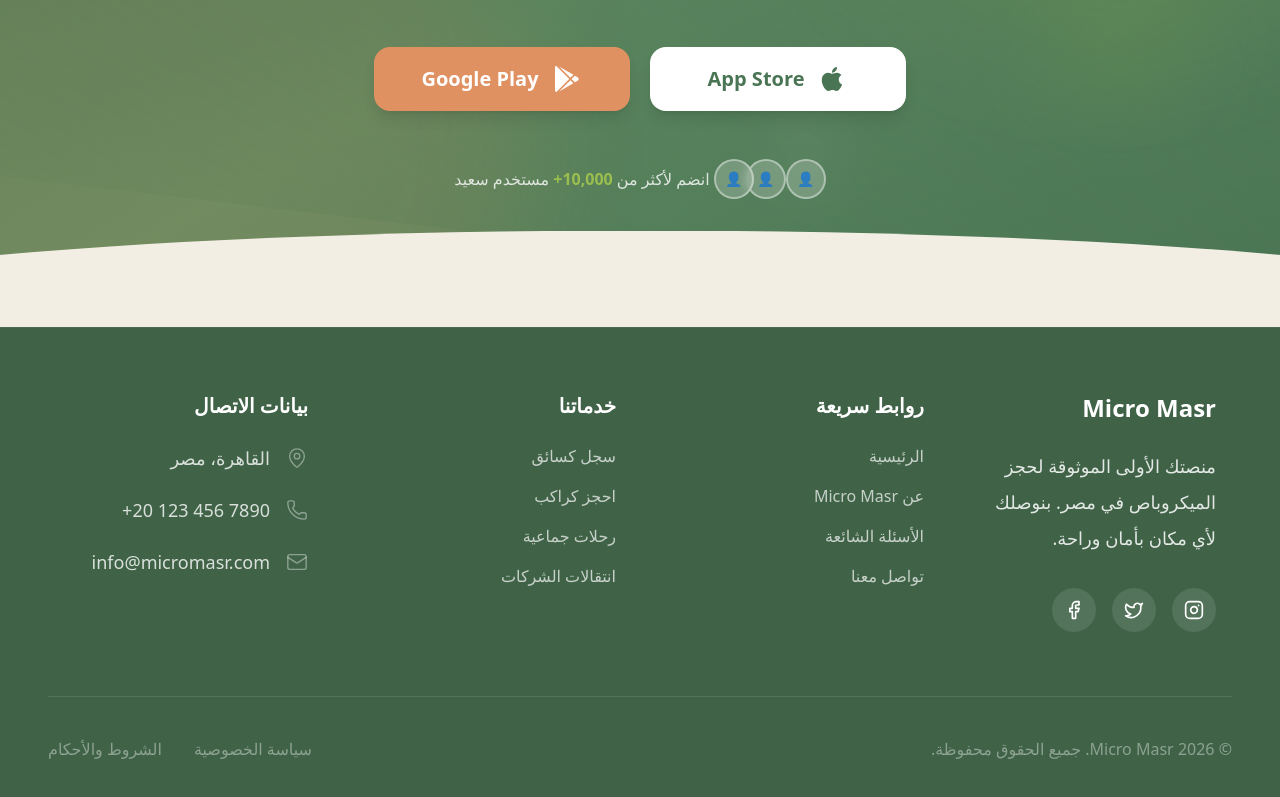
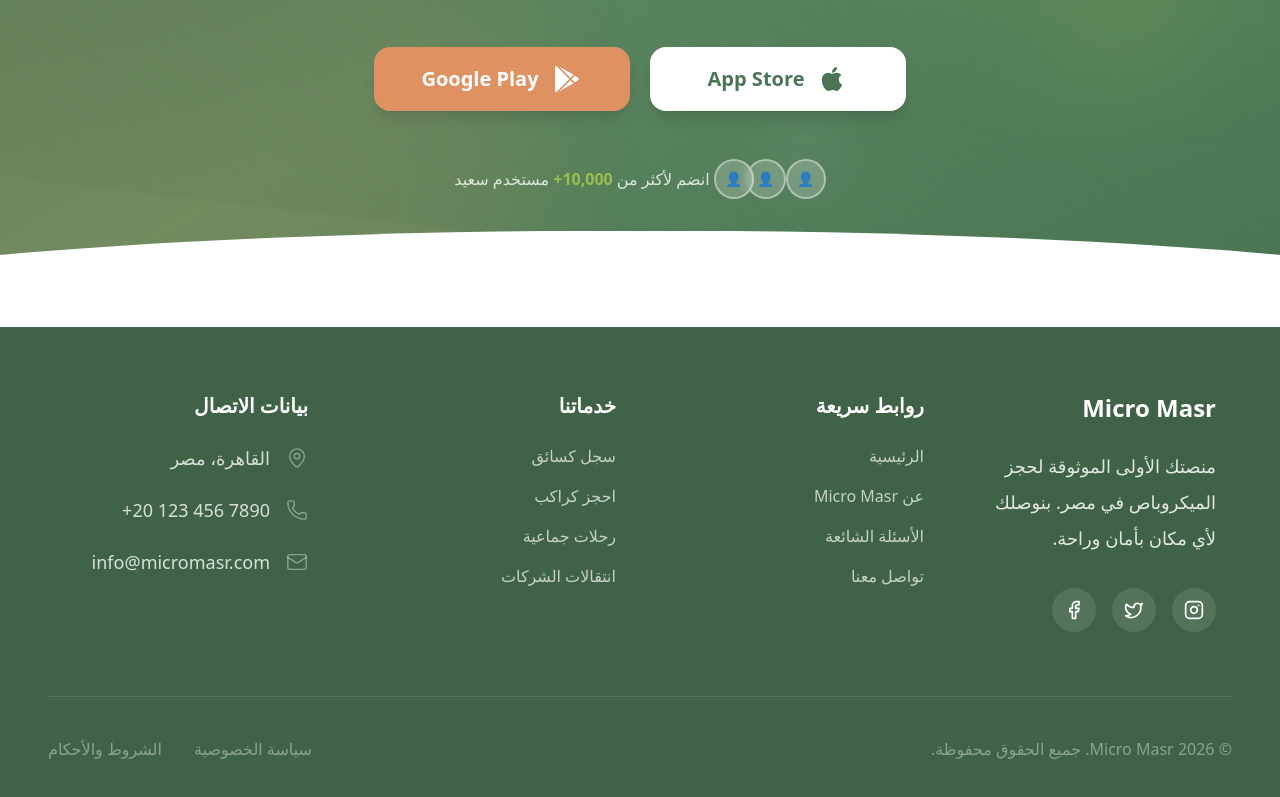
Before and after one commit to Aalaaqzamill/micro-masr, a React (Create React App) app: page / in a window 1280 px wide. Shown: the part 3424-4221 px from the top of the page. Built offline with nearby package versions, Linux system fonts and the light colour scheme; a web font is replaced by a local one.

Commit message:
edit CTA

```diff
--- a/src/components/CTASection.jsx
+++ b/src/components/CTASection.jsx
@@ -96,7 +96,7 @@
       </div>
 
       {/* Curved bottom border */}
-      <div className="absolute bottom-0 left-0 right-0 h-24 bg-[#F2EEE3]"
+      <div className="absolute bottom-0 left-0 right-0 h-24 bg-[#FFFFFF]"
            style={{ clipPath: 'ellipse(75% 100% at 50% 100%)' }} />
     </section>
   );
```
